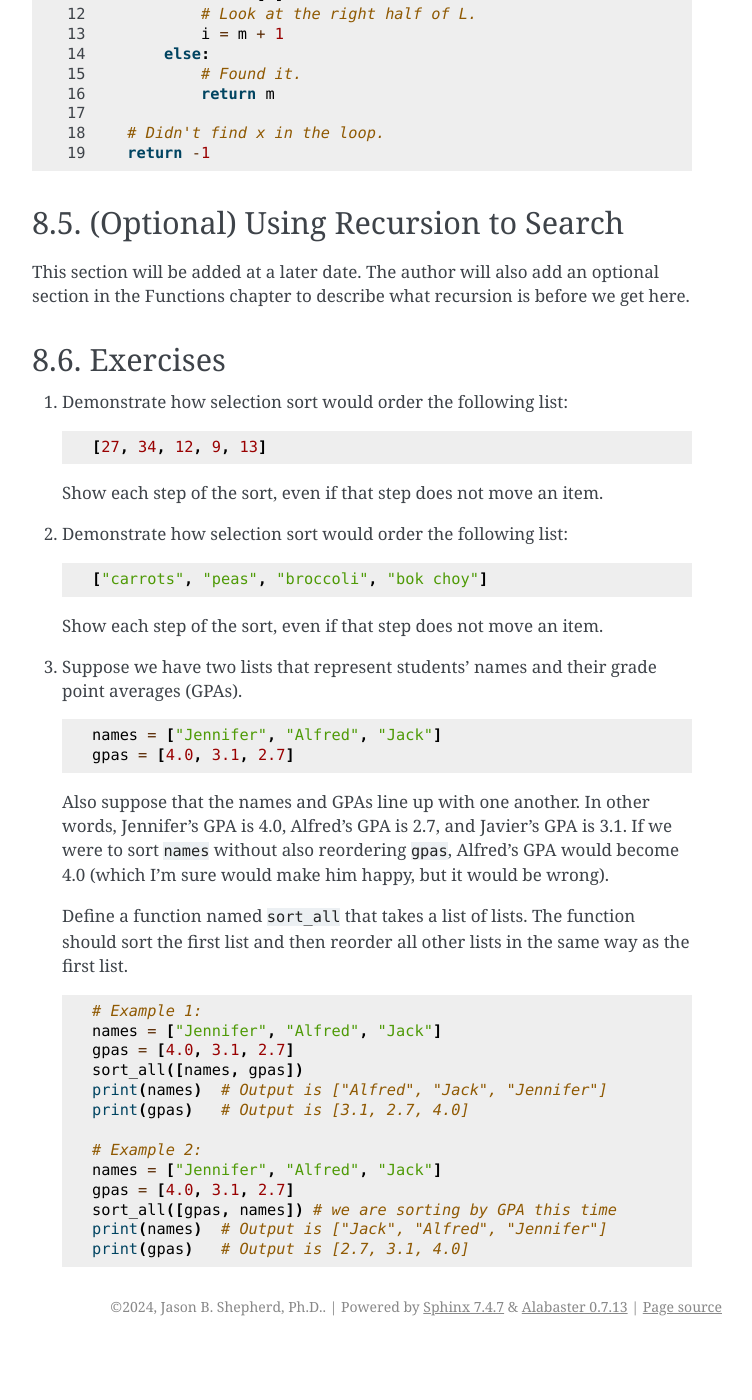
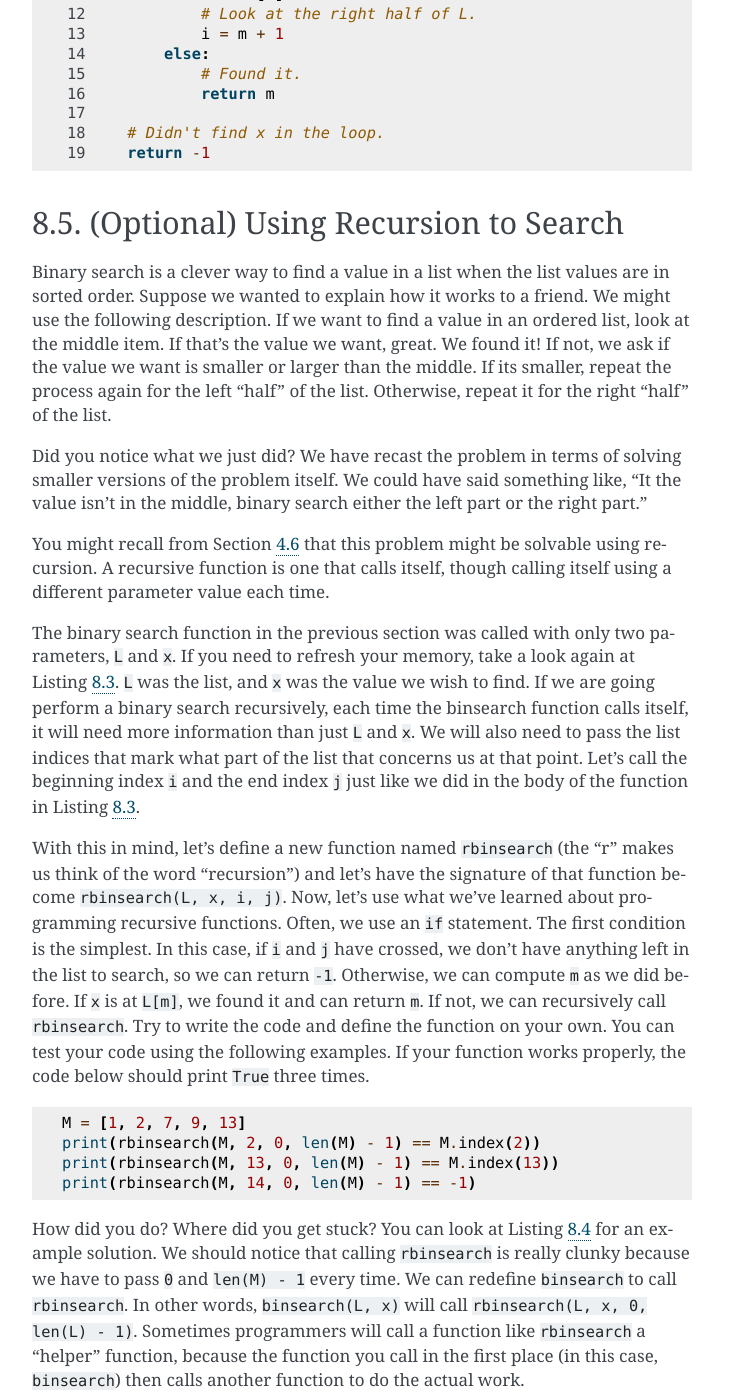
Before and after one commit to jbshep/conversational-python, a Sphinx documentation site: the page built from docs/source/ch8_searchsort.rst, in a window 1280 px wide and 1400 px high, scrolled down 8973 px. Shown: the whole window, without its empty margins (388-1140 px from the left). Built offline with Sphinx 7.4.7, drawn with Linux system fonts in a browser that asks for light colours; before the commit the page ends 10319 px from its top, so only the background shows below that; some of the changed text lies outside the part shown.

Commit message:
Finished Ch 8 optional section on recursive binary search

```diff
--- a/docs/source/ch8_searchsort.rst
+++ b/docs/source/ch8_searchsort.rst
@@ -450,9 +450,47 @@ did find it.  See Listing :numref:`%s <binsearch_func>`.
 (Optional) Using Recursion to Search
 ------------------------------------
 
-This section will be added at a later date.  The author will also add an
-optional section in the Functions chapter to describe what recursion is before
-we get here.
+Binary search is a clever way to find a value in a list when the list values are in sorted order.  Suppose we wanted to explain how it works to a friend.  We might use the following description.  If we want to find a value in an ordered list, look at the middle item.  If that's the value we want, great.  We found it!  If not, we ask if the value we want is smaller or larger than the middle.  If its smaller, repeat the process again for the left "half" of the list.  Otherwise, repeat it for the right "half" of the list.
+
+Did you notice what we just did?  We have recast the problem in terms of solving smaller versions of the problem itself.  We could have said something like, "It the value isn't in the middle, binary search either the left part or the right part."
+
+You might recall from Section :numref:`%s <sec_funcs_recursion>` that this problem might be solvable using recursion.  A recursive function is one that calls itself, though calling itself using a different parameter value each time.
+
+The binary search function in the previous section was called with only two parameters, ``L`` and ``x``.  If you need to refresh your memory, take a look again at Listing :numref:`%s <binsearch_func>`.  ``L`` was the list, and ``x`` was the value we wish to find. If we are going perform a binary search recursively, each time the binsearch function calls itself, it will need more information than just ``L`` and ``x``.  We will also need to pass the list indices that mark what part of the list that concerns us at that point.  Let's call the beginning index ``i`` and the end index ``j`` just like we did in the body of the function in Listing :numref:`%s <binsearch_func>`.
+
+With this in mind, let's define a new function named ``rbinsearch`` (the "r" makes us think of the word "recursion") and let's have the signature of that function become ``rbinsearch(L, x, i, j)``.  Now, let's use what we've learned about programming recursive functions. Often, we use an ``if`` statement.  The first condition is the simplest.  In this case, if ``i`` and ``j`` have crossed, we don't have anything left in the list to search, so we can return ``-1``.  Otherwise, we can compute ``m`` as we did before.  If ``x`` is at ``L[m]``, we found it and can return ``m``.  If not, we can recursively call ``rbinsearch``.  Try to write the code and define the function on your own.  You can test your code using the following examples.  If your function works properly, the code below should print ``True`` three times.
+
+.. code-block:: python
+
+   M = [1, 2, 7, 9, 13]
+   print(rbinsearch(M, 2, 0, len(M) - 1) == M.index(2))
+   print(rbinsearch(M, 13, 0, len(M) - 1) == M.index(13))
+   print(rbinsearch(M, 14, 0, len(M) - 1) == -1)
+
+How did you do?  Where did you get stuck?  You can look at Listing :numref:`%s <rbinsearch_func>` for an example solution.  We should notice that calling ``rbinsearch`` is really clunky because we have to pass ``0`` and ``len(M) - 1`` every time.  We can redefine ``binsearch`` to call ``rbinsearch``.  In other words, ``binsearch(L, x)`` will call ``rbinsearch(L, x, 0, len(L) - 1)``.  Sometimes programmers will call a function like ``rbinsearch`` a "helper" function, because the function you call in the first place (in this case, ``binsearch``) then calls another function to do the actual work.
+
+.. _rbinsearch_func:
+.. code-block:: python
+   :linenos:
+   :caption: Recursive Binary Search
+
+   # The "helper" recursive function
+   def rbinsearch(L, x, i, j):
+       if i > j:
+           return -1
+       else:
+           m = (i + j) // 2
+           if x == L[m]:
+               return m
+           elif x < L[m]:
+               return rbinsearch(L, x, i, m - 1)
+           else:
+               return rbinsearch(L, x, m + 1, j)
+
+   # The function we actually call, which in turn calls the "helper" function.
+   def binsearch(L, x):
+       return rbinsearch(L, x, 0, len(L) - 1)
+
 
 .. _sec_searchsort_exercises:
 
```
